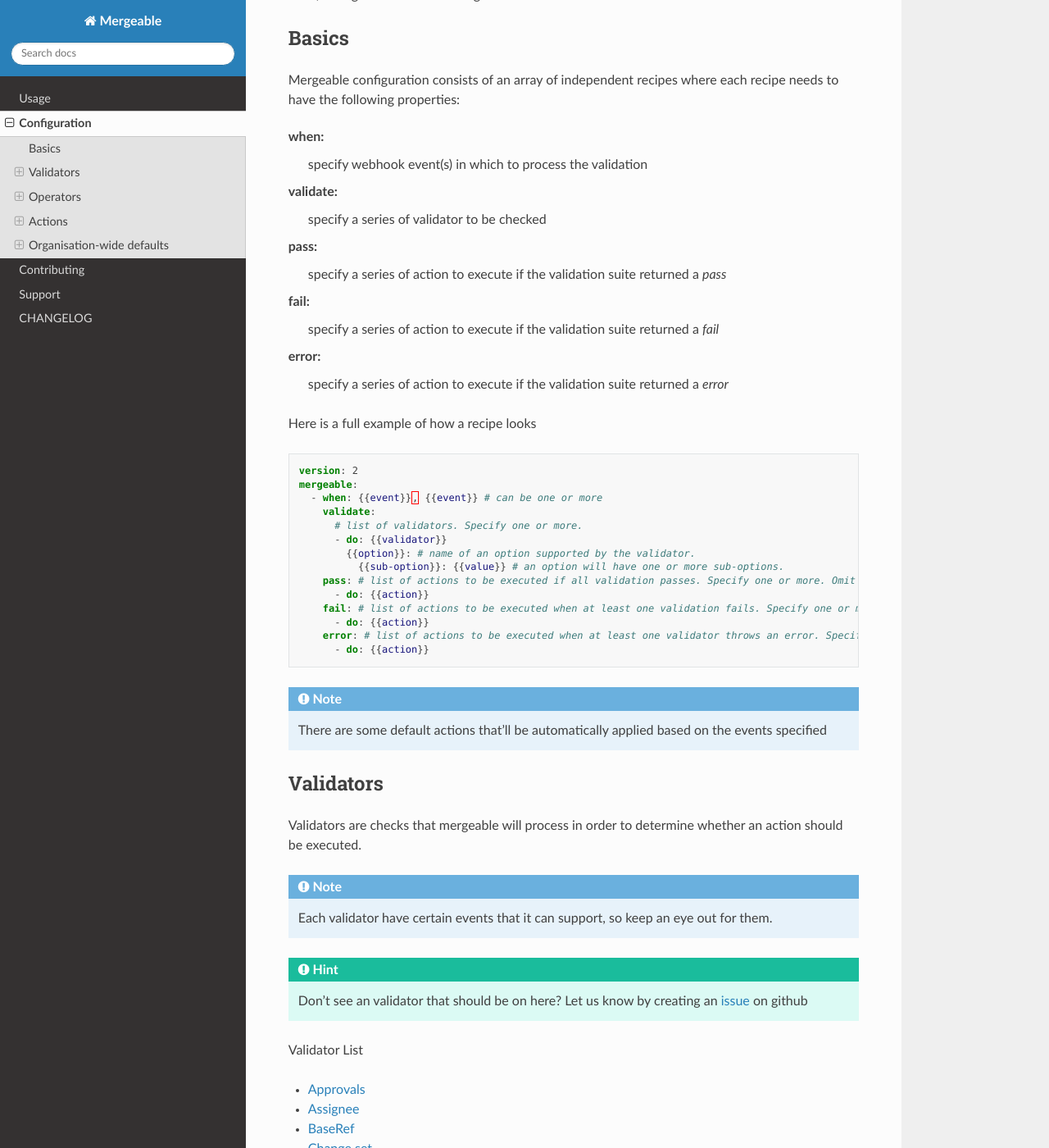
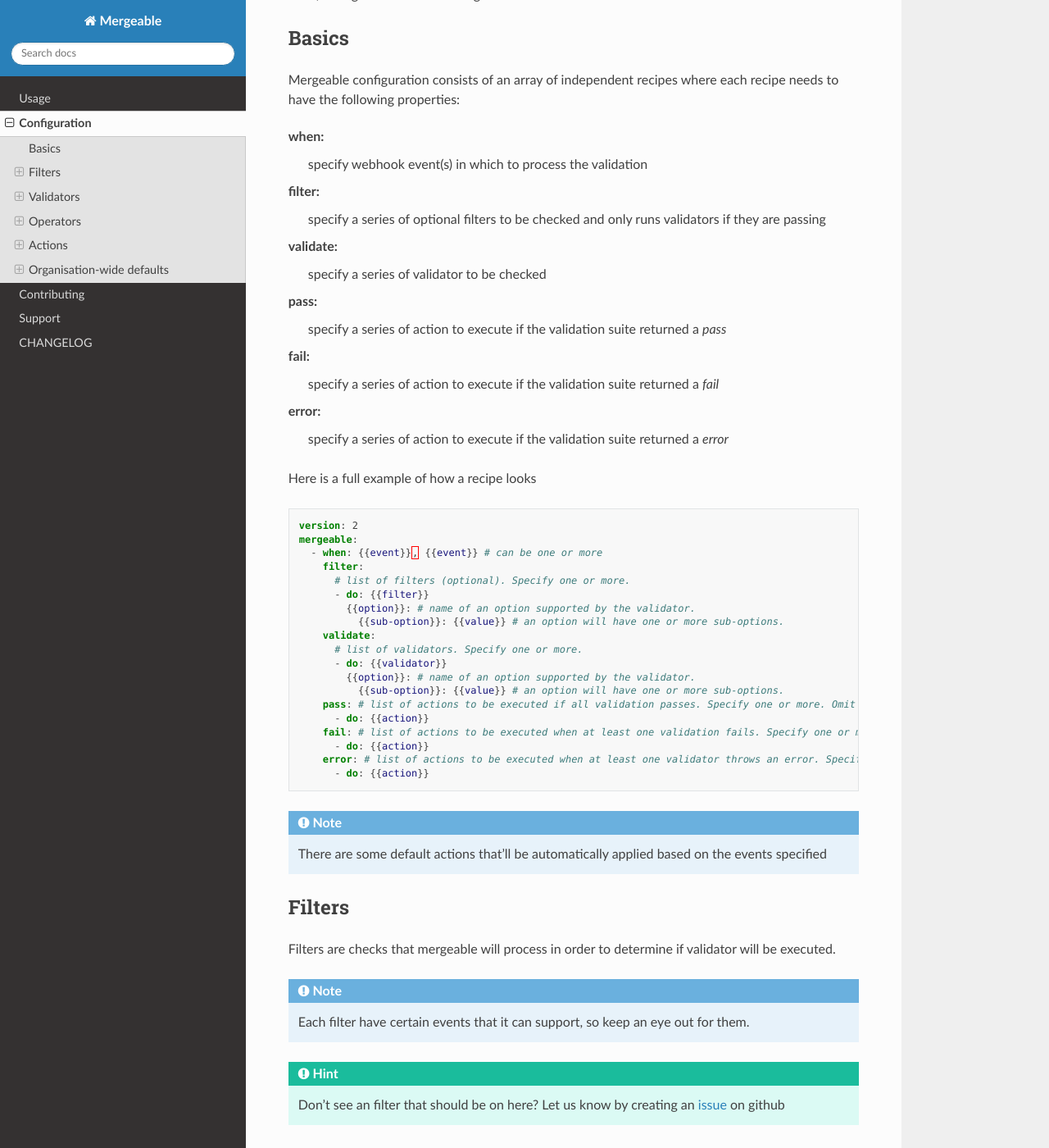
Before and after one commit to mergeability/mergeable, a Sphinx documentation site: the page built from docs/configuration.rst, in a window 1280 px wide and 1400 px high, scrolled down 376 px. Shown: the whole window at 82% size. Built offline with Sphinx 7.4.7 and the Read the Docs theme 2.0.0, drawn with Linux system fonts in a browser that asks for light colours; pages that are not in the unit, such as notebooks, are missing from menus; some of the changed text lies outside the part shown.

Commit message:
docs: feature filters

```diff
--- a/docs/configuration.rst
+++ b/docs/configuration.rst
@@ -19,6 +19,8 @@
 
 when:
     specify webhook event(s) in which to process the validation
+filter:
+    specify a series of optional filters to be checked and only runs validators if they are passing
 validate:
     specify a series of validator to be checked
 pass:
@@ -35,6 +37,11 @@
     version: 2
     mergeable:
       - when: {{event}}, {{event}} # can be one or more
+        filter:
+          # list of filters (optional). Specify one or more.
+          - do: {{filter}}
+            {{option}}: # name of an option supported by the validator.
+              {{sub-option}}: {{value}} # an option will have one or more sub-options.
         validate:
           # list of validators. Specify one or more.
           - do: {{validator}}
@@ -49,6 +56,22 @@
 
 .. note::
     There are some default actions that'll be automatically applied based on the events specified
+
+Filters
+------------
+
+Filters are checks that mergeable will process in order to determine if validator will be executed.
+
+.. note::
+    Each filter have certain events that it can support, so keep an eye out for them.
+
+.. hint::
+    Don't see an filter that should be on here? Let us know by creating an `issue <https://github.com/mergeability/mergeable/issues/new>`_ on github
+
+Filter List
+
+.. toctree::
+    filters/repository.rst
 
 Validators
 ------------
```
Also changed, not shown: docs/filters/repository.rst (added, +58 -0 lines).
